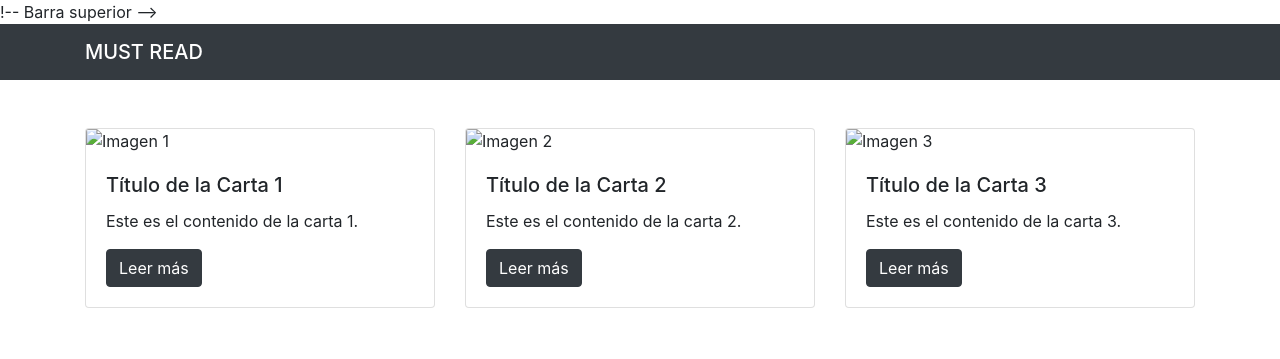
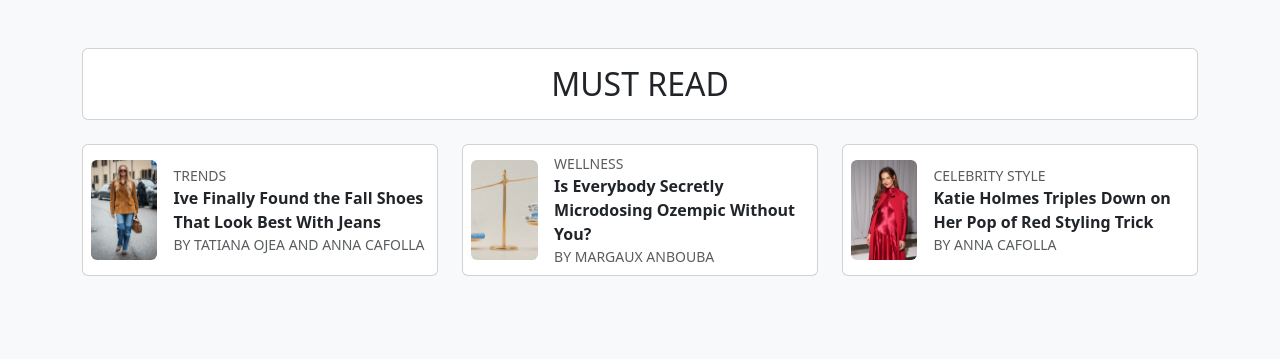
Before and after one commit to loiseizaga1/repositorio1, a plain HTML site: page revista html.html in a window 1280 px wide. Drawn offline with nearby package versions, Linux system fonts and the light colour scheme.

Commit message:
parte de noticias

```diff
--- a/revista html.html
+++ b/revista html.html
@@ -5,54 +5,59 @@
     <title>title</title><link href="./revista html_files/bootstrap.min.css" rel="stylesheet" integrity="sha384-sRIl4kxILFvY47J16cr9ZwB07vP4J8+LH7qKQnuqkuIAvNWLzeN8tE5YBujZqJLB" crossorigin="anonymous">
 </head>
 <body>
- !-- Barra superior --&gt;
-  <nav class="navbar navbar-dark bg-dark">
-    <div class="container">
-      <span class="navbar-brand mb-0 h1">MUST READ</span>
-    </div>
-  </nav>
+  <link href="https://cdn.jsdelivr.net/npm/bootstrap@5.3.2/dist/css/bootstrap.min.css" rel="stylesheet">
+</head>
+<body class="bg-light">
 
-  <!-- Contenedor de cartas -->
   <div class="container py-5">
-    <div class="row">
 
-      <!-- Carta 1 -->
-      <div class="col-md-4">
-        <div class="card h-100">
-          <img src="file:///Users/aprendiz/Documents/Danna%20I%20%20./repositorio1/imagen1.jpg" class="card-img-top" alt="Imagen 1">
+    <div class="row mb-4">
+      <div class="col-12">
+        <div class="card text-center">
           <div class="card-body">
-            <h5 class="card-title">Título de la Carta 1</h5>
-            <p class="card-text">Este es el contenido de la carta 1.</p>
-            <a href="file:///Users/aprendiz/Documents/Danna%20I%20%20./repositorio1/index.html#" class="btn btn-dark">Leer más</a>
+            <h2 class="card-title mb-0">MUST READ</h2>
           </div>
         </div>
       </div>
+    </div>
+    <div class="row g-4">
 
-      <!-- Carta 2 -->
       <div class="col-md-4">
-        <div class="card h-100">
-          <img src="file:///Users/aprendiz/Documents/Danna%20I%20%20./repositorio1/imagen2.jpg" class="card-img-top" alt="Imagen 2">
-          <div class="card-body">
-            <h5 class="card-title">Título de la Carta 2</h5>
-            <p class="card-text">Este es el contenido de la carta 2.</p>
-            <a href="file:///Users/aprendiz/Documents/Danna%20I%20%20./repositorio1/index.html#" class="btn btn-dark">Leer más</a>
+        <div class="card h-100 d-flex flex-row align-items-center p-2">
+          <div style="width:120px; height:100px;">
+            <img src="imagen_11.webp" alt="Trends" class="img-fluid h-100 w-100 object-fit-cover rounded">
+          </div>
+          <div class="ms-3">
+            <div class="text-uppercase text-muted small">Trends</div>
+            <div class="fw-bold">Ive Finally Found the Fall Shoes That Look Best With Jeans</div>
+            <div class="text-muted small">BY TATIANA OJEA AND ANNA CAFOLLA</div>
           </div>
         </div>
       </div>
-
-      <!-- Carta 3 -->
       <div class="col-md-4">
-        <div class="card h-100">
-          <img src="file:///Users/aprendiz/Documents/Danna%20I%20%20./repositorio1/imagen3.jpg" class="card-img-top" alt="Imagen 3">
-          <div class="card-body">
-            <h5 class="card-title">Título de la Carta 3</h5>
-            <p class="card-text">Este es el contenido de la carta 3.</p>
-            <a href="file:///Users/aprendiz/Documents/Danna%20I%20%20./repositorio1/index.html#" class="btn btn-dark">Leer más</a>
+        <div class="card h-100 d-flex flex-row align-items-center p-2">
+          <div style="width:120px; height:100px;">
+            <img src="imagen_2.webp" alt="Wellness" class="img-fluid h-100 w-100 object-fit-cover rounded">
+          </div>
+          <div class="ms-3">
+            <div class="text-uppercase text-muted small">Wellness</div>
+            <div class="fw-bold">Is Everybody Secretly Microdosing Ozempic Without You?</div>
+            <div class="text-muted small">BY MARGAUX ANBOUBA</div>
+          </div>
+        </div>
+      </div>
+      <div class="col-md-4">
+        <div class="card h-100 d-flex flex-row align-items-center p-2">
+          <div style="width:120px; height:100px;">
+            <img src="imagen_3.webp" alt="Celebrity Style" class="img-fluid h-100 w-100 object-fit-cover rounded">
+          </div>
+          <div class="ms-3">
+            <div class="text-uppercase text-muted small">Celebrity Style</div>
+            <div class="fw-bold">Katie Holmes Triples Down on Her Pop of Red Styling Trick</div>
+            <div class="text-muted small">BY ANNA CAFOLLA</div>
           </div>
         </div>
       </div>
 
     </div>
   </div>
-
-</body></html>
```
Also changed, not shown: imagen11.webp (added), imagen_11.webp (added), imagen_2.webp (added), imagen_3.webp (added).
